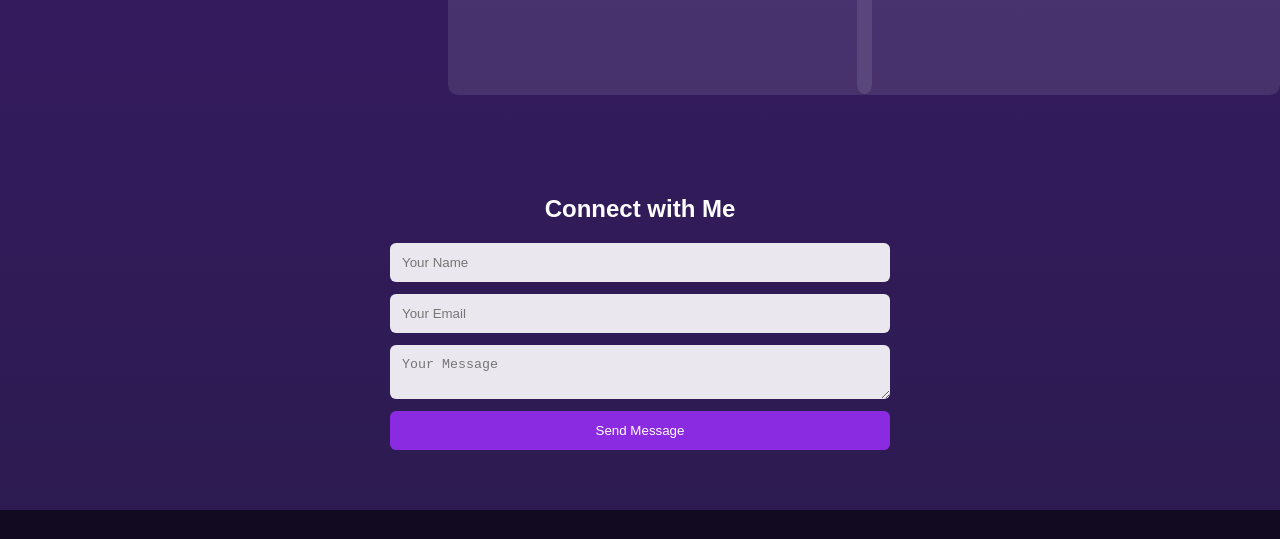
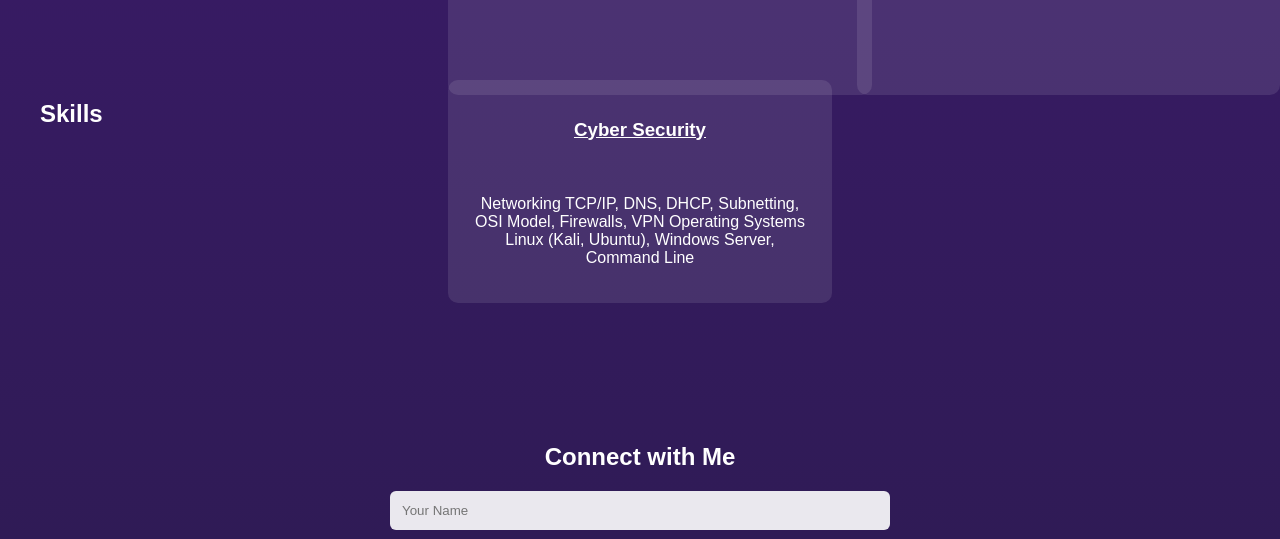
Before and after one commit to surajdussa62-arch/portfolio_1, a plain HTML site: page index.html in a window 1280 px wide. Shown: the part 1633-2172 px from the top of the page. Drawn offline with Linux system fonts and the light colour scheme.

Commit message:
Update index.html

```diff
--- a/index.html
+++ b/index.html
@@ -74,6 +74,19 @@
             display: grid;
             grid-template-columns: repeat(auto-fit, minmax(320px, 1fr));
             gap: 25px;
+        }
+        .skills{
+            display: grid;
+            grid-template-columns: repeat(auto-fit, minmax(300px, 1fr));
+            gap: 20px;
+            background: rgba(255, 255, 255, 0.1);
+            border-radius: 10px;
+            padding: 20px;
+            text-align: center;
+            transition: transform 0.3s;
+        }
+        .skills:hover{
+            transform: translateY(-10px);
         }
         .project-card {
             perspective: 1000px;
@@ -222,6 +235,11 @@
                 </div>
             </div>
         </div>
+        <h2>Skills</h2>
+        <div class="skills">
+            <u><h3>Cyber Security</h3></u>
+            <p>Networking	TCP/IP, DNS, DHCP, Subnetting, OSI Model, Firewalls, VPN
+Operating Systems	Linux (Kali, Ubuntu), Windows Server, Command Line</p>
     </section>
 
     <section id="contact">
```
